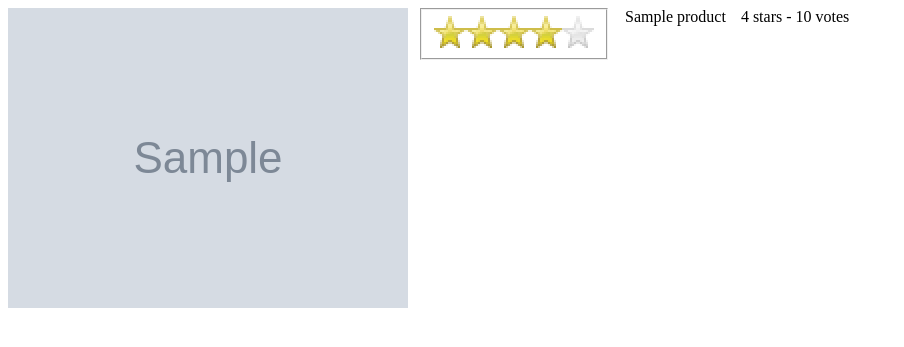
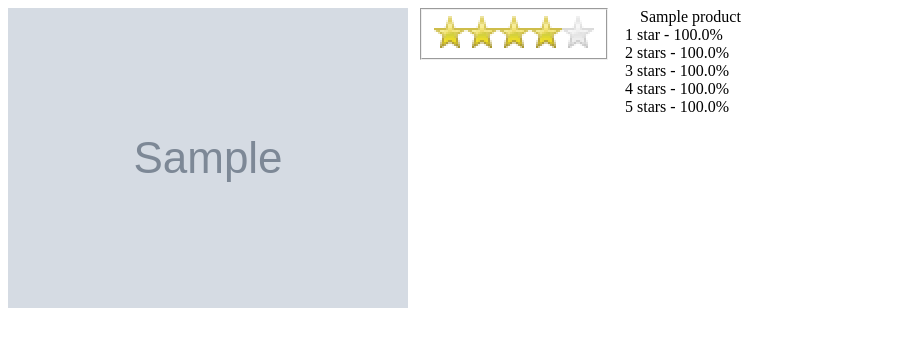
Before and after one commit to jeffbean/sizeupsnacks, a Flask app: template templates/snacks.html in a window 1280 px wide. Shown: the top 347 px of the page, without its empty margins (0-904 px from the left). Run offline with Flask 2, Linux system fonts and the light colour scheme; the template is opened without the code that fills it: most values are stand-ins (such as "Sample title", 1, 10 or a date in 2020); grey boxes marked "Sample" are stand-in pictures; some libraries are stand-ins or nearby versions.

Commit message:
Update vote counts

```diff
--- a/static/javascript/base.js
+++ b/static/javascript/base.js
@@ -42,7 +42,10 @@ var SUS = (function() {
             $.post($this.data('posturl')).done(function(data) {
                 console.debug('finished posting');
                 console.debug('Got data: ', data);
-                $parent.siblings('.jqueryStats').children('.jqueryStatsText').text(data['rating'].toFixed(2) + ' stars - ' + data['votes'] + ' votes');
+                var $jqueryStatsText = $parent.siblings('.jqueryStats').children('.jqueryStatsText')
+                $jqueryStatsText.children('div').not('.jqueryProductName').each(function(index) {
+                    $(this).text(index + ' stars - ' + (data['votes_by_star'][index]/data['votes']).toFixed(2) * 100 + '%');
+                });
                 $parent.data('cooldown', true);
                 console.log($this.is(':checked'));
 
--- a/templates/snacks.html
+++ b/templates/snacks.html
@@ -21,8 +21,14 @@
                     <span title="Awesome" data-posturl="{{ url_prefix }}5" style="float:left" class="star">{{ product.rating - 4 }}</span>
                 </fieldset>
                 <div class="jqueryStats">
-                    <span style="padding-left: 15px; float: left">{{ product.product_name }}</span>
-                    <span class="jqueryStatsText" style="padding-left: 15px; float: left">{{ product.rating|round(2, 'common') }} stars - {{ product.votes }} votes</span>
+                    <span class="jqueryStatsText" style="padding-left: 15px; float: left">
+                        <div class="jqueryProductName" style="padding-left: 15px; float: left">{{ product.product_name }}</div>
+                        <div>1 star - {{ product.votes_by_star[0]/product.votes|round(2, 'common') * 100 }}%</div>
+                        <div>2 stars - {{ product.votes_by_star[1]/product.votes|round(2, 'common') * 100 }}%</div>
+                        <div>3 stars - {{ product.votes_by_star[2]/product.votes|round(2, 'common') * 100 }}%</div>
+                        <div>4 stars - {{ product.votes_by_star[3]/product.votes|round(2, 'common') * 100 }}%</div>
+                        <div>5 stars - {{ product.votes_by_star[4]/product.votes|round(2, 'common') * 100 }}%</div>
+                    </span>
                 </div>
                 {% endwith %}
             </div>
```
